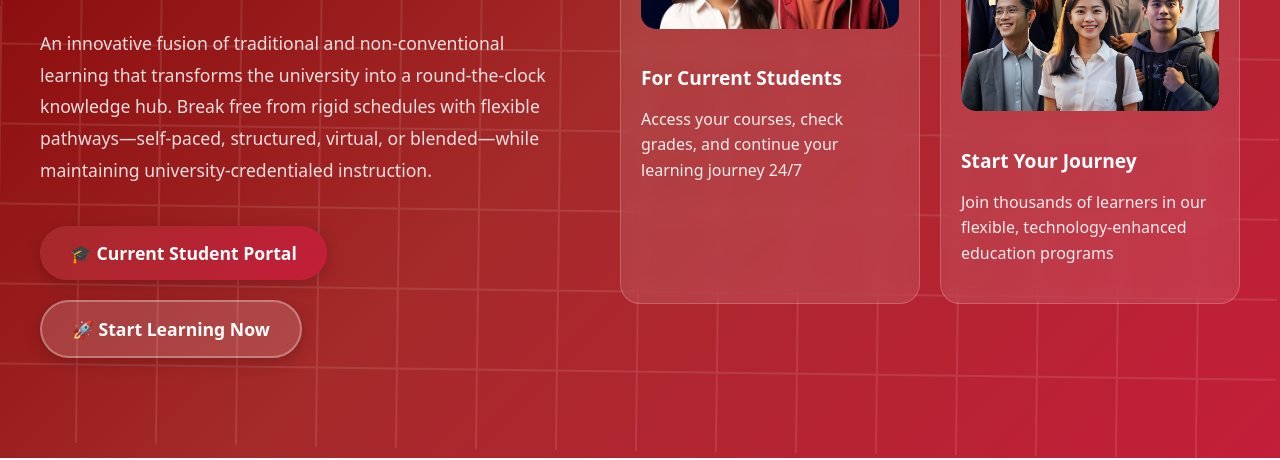
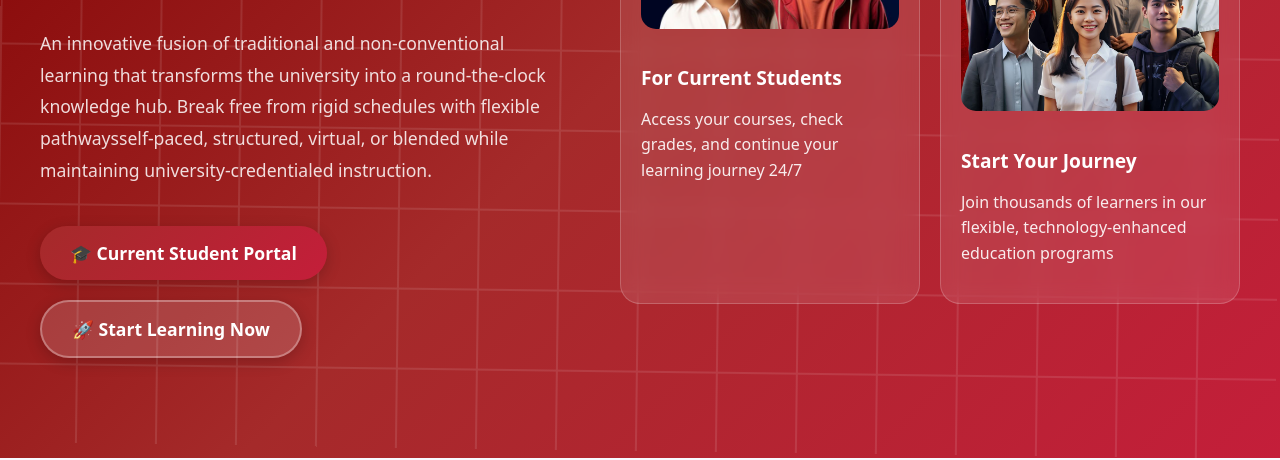
Before and after one commit to gcn00/u-learn2, a plain HTML site: page index.html in a window 1280 px wide. Shown: the part 342-802 px from the top of the page. Drawn offline with Linux system fonts and the light colour scheme.

Commit message:
Add files via upload

```diff
--- a/index.html
+++ b/index.html
@@ -558,7 +558,7 @@
                     <h1 class="hero-title">U-Learn 24/7</h1>
                     <p class="hero-subtitle">Education Anytime, Anywhere</p>
                     <p class="hero-description">
-                        An innovative fusion of traditional and non-conventional learning that transforms the university into a round-the-clock knowledge hub. Break free from rigid schedules with flexible pathways—self-paced, structured, virtual, or blended—while maintaining university-credentialed instruction.
+                        An innovative fusion of traditional and non-conventional learning that transforms the university into a round-the-clock knowledge hub. Break free from rigid schedules with flexible pathwaysself-paced, structured, virtual, or blended while maintaining university-credentialed instruction.
                     </p>
                     <div class="cta-buttons">
                         <a href="#" onclick="LoginStudent()" class="cta-button cta-primary">
```
